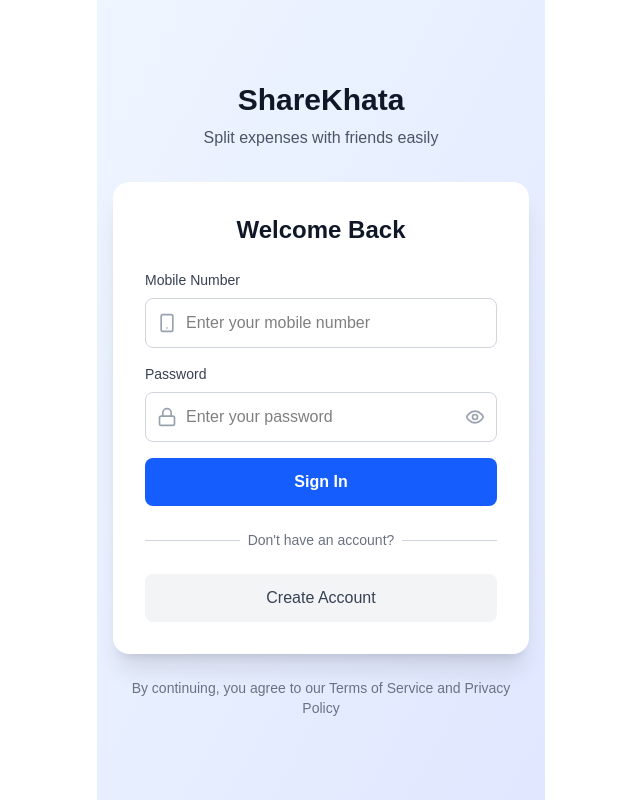
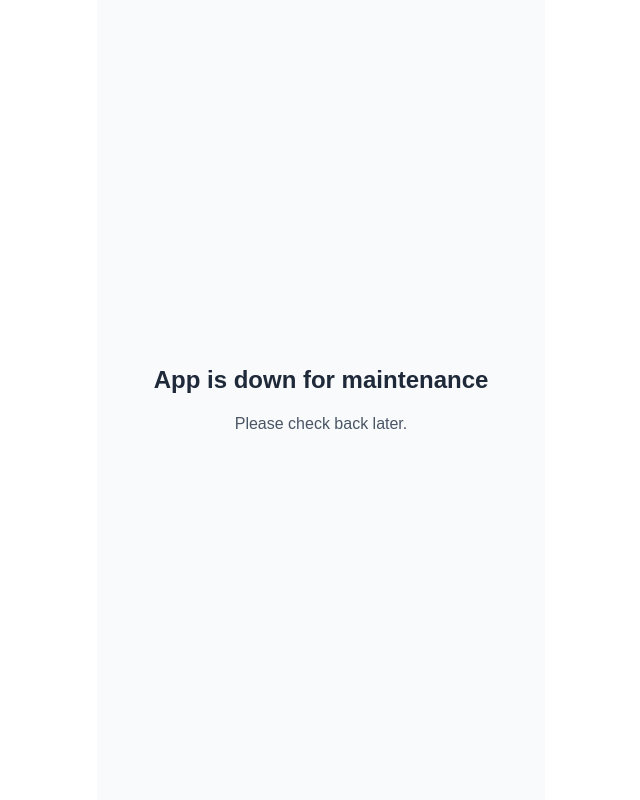
Before and after one commit to mahemudborgave/sharekhata-client, a React (Vite) app: page / in a window 1280 px wide. Before the commit this address led to /login. Shown: the whole page, without its empty margins (319-959 px from the left). Built offline with nearby package versions, Linux system fonts and the light colour scheme; a web font is replaced by a local one.

Commit message:
App down component added a ec2 free credit has expired

```diff
--- a/src/App.jsx
+++ b/src/App.jsx
@@ -139,13 +139,26 @@ const AppContent = () => {
   );
 };
 
+
+const downApp = () => {
+  return (
+    <div className="min-h-screen bg-gray-50 flex items-center justify-center">
+      <div className="text-center">
+        <h1 className="text-2xl font-bold text-gray-800 mb-4">App is down for maintenance</h1>
+        <p className="text-gray-600">Please check back later.</p>
+      </div>
+    </div>
+  );
+}
+
 // App Component with Providers
 const App = () => {
   return (
     <Router>
       <AuthProvider>
         <LedgerProvider>
-          <AppContent />
+          {/* <AppContent /> */}
+          {downApp()}
         </LedgerProvider>
       </AuthProvider>
     </Router>
```
